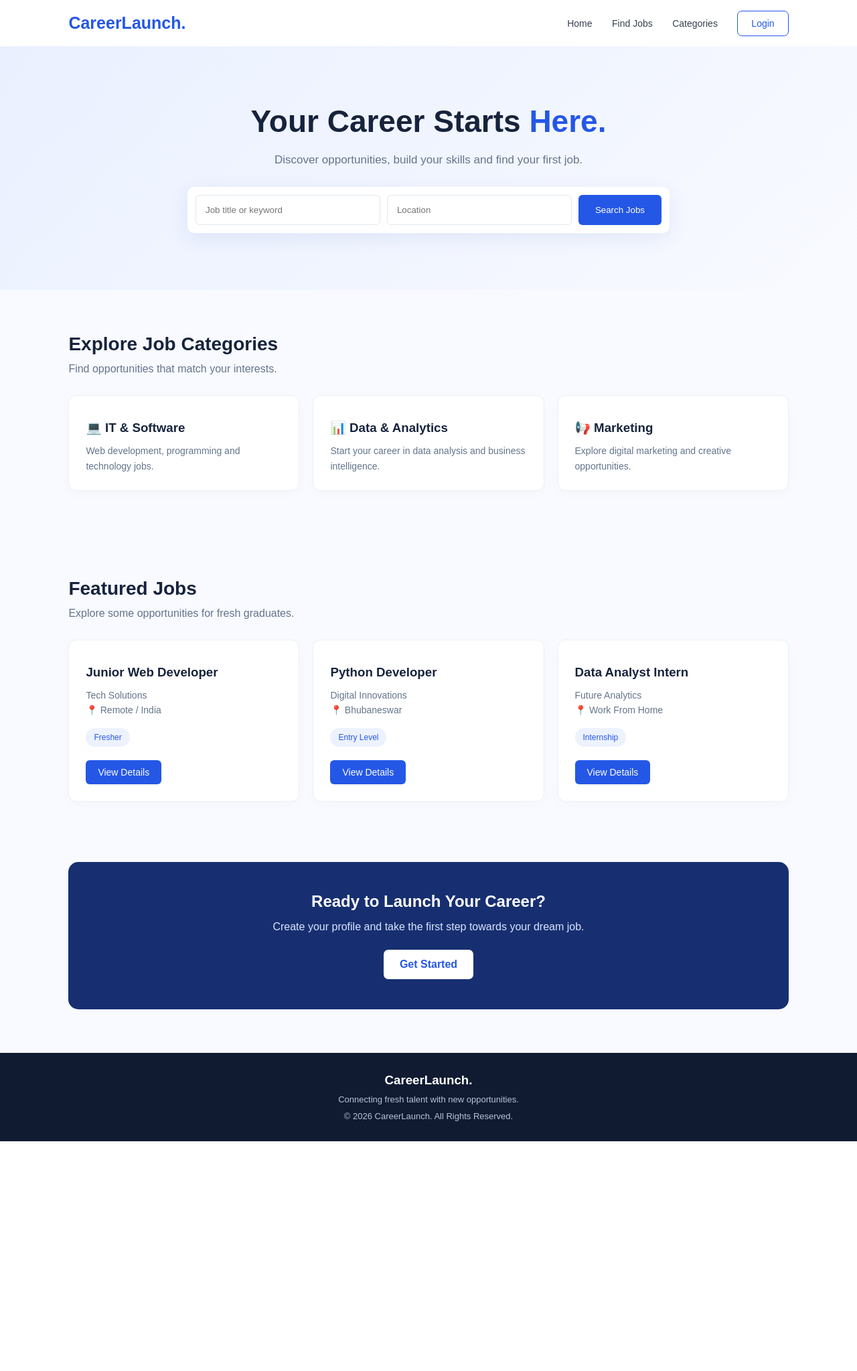
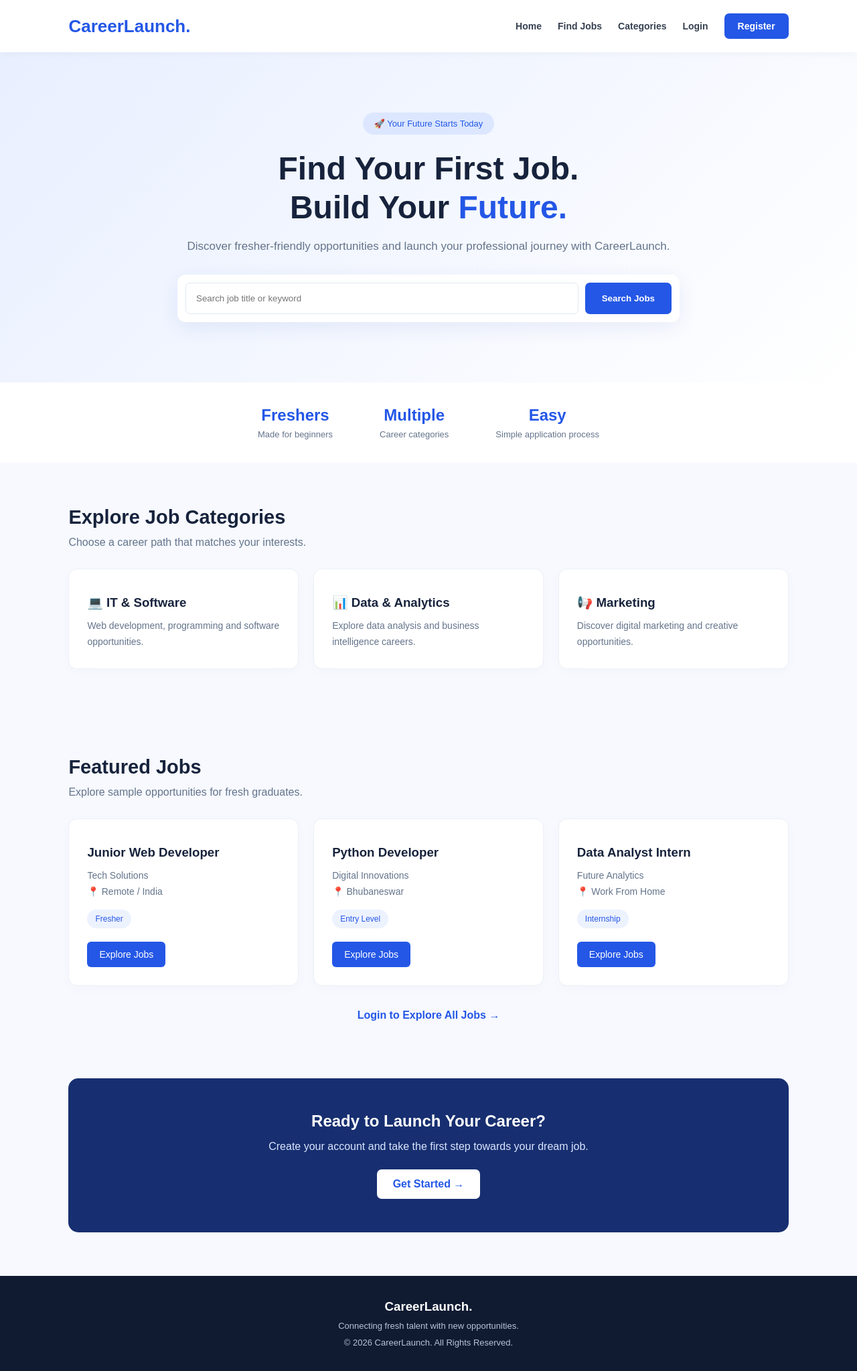
Before and after one commit to khusipatra848-oss/Career-Launch, a Flask app: page / in a window 1280 px wide. Shown: the whole page at 67% size. Before the commit the page ends 1704 px from the top, so only its background shows below. Run offline with Flask 3, Linux system fonts and the light colour scheme.

Commit message:
Update index.html

```diff
--- a/templates/index.html
+++ b/templates/index.html
@@ -1,10 +1,11 @@
+
 
 <!DOCTYPE html>
 <html lang="en">
 <head>
     <meta charset="UTF-8">
     <meta name="viewport" content="width=device-width, initial-scale=1.0">
-    <title>CareerLaunch | Start Your Career</title>
+    <title>CareerLaunch | Find Your First Job</title>
 
     <style>
         * {
@@ -15,7 +16,7 @@
         }
 
         body {
-            background: #f8faff;
+            background: #f7f9ff;
             color: #17233c;
         }
 
@@ -26,36 +27,55 @@
             justify-content: space-between;
             align-items: center;
             box-shadow: 0 2px 12px #0000000a;
+            position: sticky;
+            top: 0;
+            z-index: 10;
         }
 
         .logo {
-            font-size: 25px;
+            font-size: 26px;
             font-weight: bold;
             color: #2457e6;
+        }
+
+        nav {
+            display: flex;
+            align-items: center;
+            gap: 24px;
         }
 
         nav a {
             text-decoration: none;
             color: #374151;
-            margin-left: 25px;
             font-size: 14px;
+            font-weight: bold;
         }
 
-        .login {
-            border: 1px solid #2457e6;
-            padding: 10px 20px;
+        .register {
+            background: #2457e6;
+            color: white;
+            padding: 11px 20px;
             border-radius: 7px;
-            color: #2457e6;
         }
 
         .hero {
             text-align: center;
-            padding: 85px 20px;
-            background: linear-gradient(135deg, #eaf0ff, #f8faff);
+            padding: 90px 20px;
+            background: linear-gradient(135deg, #e8efff, #ffffff);
+        }
+
+        .hero-label {
+            display: inline-block;
+            background: #dce7ff;
+            color: #2457e6;
+            padding: 9px 17px;
+            border-radius: 30px;
+            font-size: 13px;
+            margin-bottom: 22px;
         }
 
         .hero h1 {
-            font-size: 46px;
+            font-size: 48px;
             line-height: 1.2;
             margin-bottom: 20px;
         }
@@ -67,26 +87,26 @@
         .hero p {
             color: #64748b;
             font-size: 17px;
-            margin-bottom: 30px;
+            margin-bottom: 32px;
         }
 
         .search-box {
             background: white;
-            max-width: 720px;
+            max-width: 750px;
             margin: auto;
             padding: 12px;
             display: flex;
             gap: 10px;
-            border-radius: 10px;
+            border-radius: 12px;
             box-shadow: 0 8px 30px #1e40af15;
         }
 
         .search-box input {
             flex: 1;
             min-width: 0;
-            padding: 14px;
+            padding: 15px;
             border: 1px solid #e2e8f0;
-            border-radius: 6px;
+            border-radius: 7px;
             outline: none;
         }
 
@@ -95,8 +115,29 @@
             color: white;
             border: none;
             padding: 14px 25px;
-            border-radius: 6px;
+            border-radius: 7px;
             cursor: pointer;
+            font-weight: bold;
+        }
+
+        .stats {
+            display: flex;
+            justify-content: center;
+            gap: 70px;
+            padding: 35px 15px;
+            background: white;
+            flex-wrap: wrap;
+        }
+
+        .stat h2 {
+            color: #2457e6;
+            text-align: center;
+        }
+
+        .stat p {
+            color: #64748b;
+            font-size: 13px;
+            margin-top: 7px;
         }
 
         .section {
@@ -104,7 +145,7 @@
         }
 
         .section h2 {
-            font-size: 28px;
+            font-size: 29px;
             margin-bottom: 12px;
         }
 
@@ -116,15 +157,21 @@
         .categories, .jobs {
             display: grid;
             grid-template-columns: repeat(3, 1fr);
-            gap: 20px;
+            gap: 22px;
         }
 
         .category, .job-card {
             background: white;
-            padding: 25px;
+            padding: 27px;
             border: 1px solid #edf0f5;
-            border-radius: 12px;
+            border-radius: 13px;
             box-shadow: 0 5px 20px #00000005;
+            transition: 0.2s;
+        }
+
+        .category:hover, .job-card:hover {
+            transform: translateY(-5px);
+            box-shadow: 0 10px 25px #00000012;
         }
 
         .category h3, .job-card h3 {
@@ -134,11 +181,7 @@
         .category p, .job-card p {
             color: #64748b;
             font-size: 14px;
-            line-height: 1.6;
-        }
-
-        .job-card {
-            margin-bottom: 5px;
+            line-height: 1.7;
         }
 
         .tag {
@@ -156,15 +199,26 @@
             margin-top: 20px;
             background: #2457e6;
             color: white;
-            padding: 10px 18px;
+            padding: 11px 18px;
             border-radius: 6px;
             text-decoration: none;
             font-size: 14px;
         }
 
+        .view-all {
+            text-align: center;
+            margin-top: 35px;
+        }
+
+        .view-all a {
+            color: #2457e6;
+            font-weight: bold;
+            text-decoration: none;
+        }
+
         .cta {
             margin: 20px 8% 65px;
-            padding: 45px 20px;
+            padding: 50px 20px;
             background: #172f70;
             color: white;
             text-align: center;
@@ -189,7 +243,7 @@
         footer {
             background: #101b32;
             color: white;
-            padding: 30px 8%;
+            padding: 35px 8%;
             text-align: center;
         }
 
@@ -199,14 +253,22 @@
             margin-top: 10px;
         }
 
+        .no-result {
+            display: none;
+            color: #64748b;
+            padding: 20px 0;
+        }
+
         @media (max-width: 700px) {
             header {
                 flex-direction: column;
                 gap: 18px;
             }
 
-            nav a {
-                margin: 0 7px;
+            nav {
+                flex-wrap: wrap;
+                justify-content: center;
+                gap: 15px;
             }
 
             .hero h1 {
@@ -219,6 +281,10 @@
 
             .categories, .jobs {
                 grid-template-columns: 1fr;
+            }
+
+            .stats {
+                gap: 30px;
             }
         }
     </style>
@@ -233,56 +299,88 @@
         <a href="/">Home</a>
         <a href="#jobs">Find Jobs</a>
         <a href="#categories">Categories</a>
-            <a href="/login" class="login">Login</a>
+        <a href="/login">Login</a>
+        <a href="/register" class="register">Register</a>
     </nav>
 </header>
 
 <section class="hero">
-        <h1>Your Career Starts <span>Here.</span></h1>
 
-        <p>Discover opportunities, build your skills and find your first job.</p>
+    <div class="hero-label">🚀 Your Future Starts Today</div>
+
+    <h1>Find Your First Job.<br>
+        Build Your <span>Future.</span>
+    </h1>
+
+    <p>Discover fresher-friendly opportunities and launch your professional journey with CareerLaunch.</p>
 
     <div class="search-box">
-            <input type="text" placeholder="Job title or keyword">
-            <input type="text" placeholder="Location">
-            <button type="button">Search Jobs</button>
+        <input type="text" id="jobSearch"
+               placeholder="Search job title or keyword">
+
+        <button type="button" onclick="searchJobs()">
+            Search Jobs
+        </button>
+    </div>
+
+</section>
+
+<section class="stats">
+    <div class="stat">
+        <h2>Freshers</h2>
+        <p>Made for beginners</p>
+    </div>
+
+    <div class="stat">
+        <h2>Multiple</h2>
+        <p>Career categories</p>
+    </div>
+
+    <div class="stat">
+        <h2>Easy</h2>
+        <p>Simple application process</p>
     </div>
 </section>
 
 <section class="section" id="categories">
+
     <h2>Explore Job Categories</h2>
-        <p class="subtitle">Find opportunities that match your interests.</p>
+    <p class="subtitle">Choose a career path that matches your interests.</p>
 
     <div class="categories">
+
         <div class="category">
             <h3>💻 IT & Software</h3>
-                <p>Web development, programming and technology jobs.</p>
+            <p>Web development, programming and software opportunities.</p>
         </div>
 
         <div class="category">
             <h3>📊 Data & Analytics</h3>
-                <p>Start your career in data analysis and business intelligence.</p>
+            <p>Explore data analysis and business intelligence careers.</p>
         </div>
 
         <div class="category">
             <h3>📢 Marketing</h3>
-                <p>Explore digital marketing and creative opportunities.</p>
+            <p>Discover digital marketing and creative opportunities.</p>
         </div>
+
     </div>
 </section>
 
 <section class="section" id="jobs">
+
     <h2>Featured Jobs</h2>
-        <p class="subtitle">Explore some opportunities for fresh graduates.</p>
+    <p class="subtitle">Explore sample opportunities for fresh graduates.</p>
 
-        <div class="jobs">
+    <div class="jobs" id="jobList">
+
         <div class="job-card">
             <h3>Junior Web Developer</h3>
             <p>Tech Solutions</p>
             <p>📍 Remote / India</p>
             <span class="tag">Fresher</span>
             <br>
-                <a href="#" class="apply">View Details</a>
+            <a href="/login" class="apply">Explore Jobs</a>
         </div>
 
         <div class="job-card">
@@ -291,7 +389,7 @@
             <p>📍 Bhubaneswar</p>
             <span class="tag">Entry Level</span>
             <br>
-                <a href="#" class="apply">View Details</a>
+            <a href="/login" class="apply">Explore Jobs</a>
         </div>
 
         <div class="job-card">
@@ -300,22 +398,77 @@
             <p>📍 Work From Home</p>
             <span class="tag">Internship</span>
             <br>
-                <a href="#" class="apply">View Details</a>
+            <a href="/login" class="apply">Explore Jobs</a>
         </div>
+
     </div>
+
+    <p class="no-result" id="noResult">
+        No matching sample jobs found.
+    </p>
+
+    <div class="view-all">
+        <a href="/login">Login to Explore All Jobs →</a>
+    </div>
+
 </section>
 
 <section class="cta">
+
     <h2>Ready to Launch Your Career?</h2>
-        <p>Create your profile and take the first step towards your dream job.</p>
-        <a href="/register">Get Started</a>
+
+    <p>Create your account and take the first step towards your dream job.</p>
+
+    <a href="/register">Get Started →</a>
+
 </section>
 
 <footer>
+
     <h3>CareerLaunch.</h3>
+
     <p>Connecting fresh talent with new opportunities.</p>
+
     <p>© 2026 CareerLaunch. All Rights Reserved.</p>
+
 </footer>
+
+<script>
+function searchJobs() {
+
+    const keyword = document.getElementById("jobSearch")
+        .value.toLowerCase().trim();
+
+    const cards = document.querySelectorAll(".job-card");
+    let found = 0;
+
+    cards.forEach(card => {
+
+        const text = card.innerText.toLowerCase();
+
+        if (text.includes(keyword)) {
+            card.style.display = "block";
+            found++;
+        } else {
+            card.style.display = "none";
+        }
+
+    });
+
+    document.getElementById("noResult").style.display =
+        found === 0 ? "block" : "none";
+
+    document.getElementById("jobs").scrollIntoView({
+        behavior: "smooth"
+    });
+}
+
+document.getElementById("jobSearch").addEventListener("keyup", function(event) {
+    if (event.key === "Enter") {
+        searchJobs();
+    }
+});
+</script>
 
 </body>
 </html>
```
Lines whose indentation alone changed are shown as unchanged.
